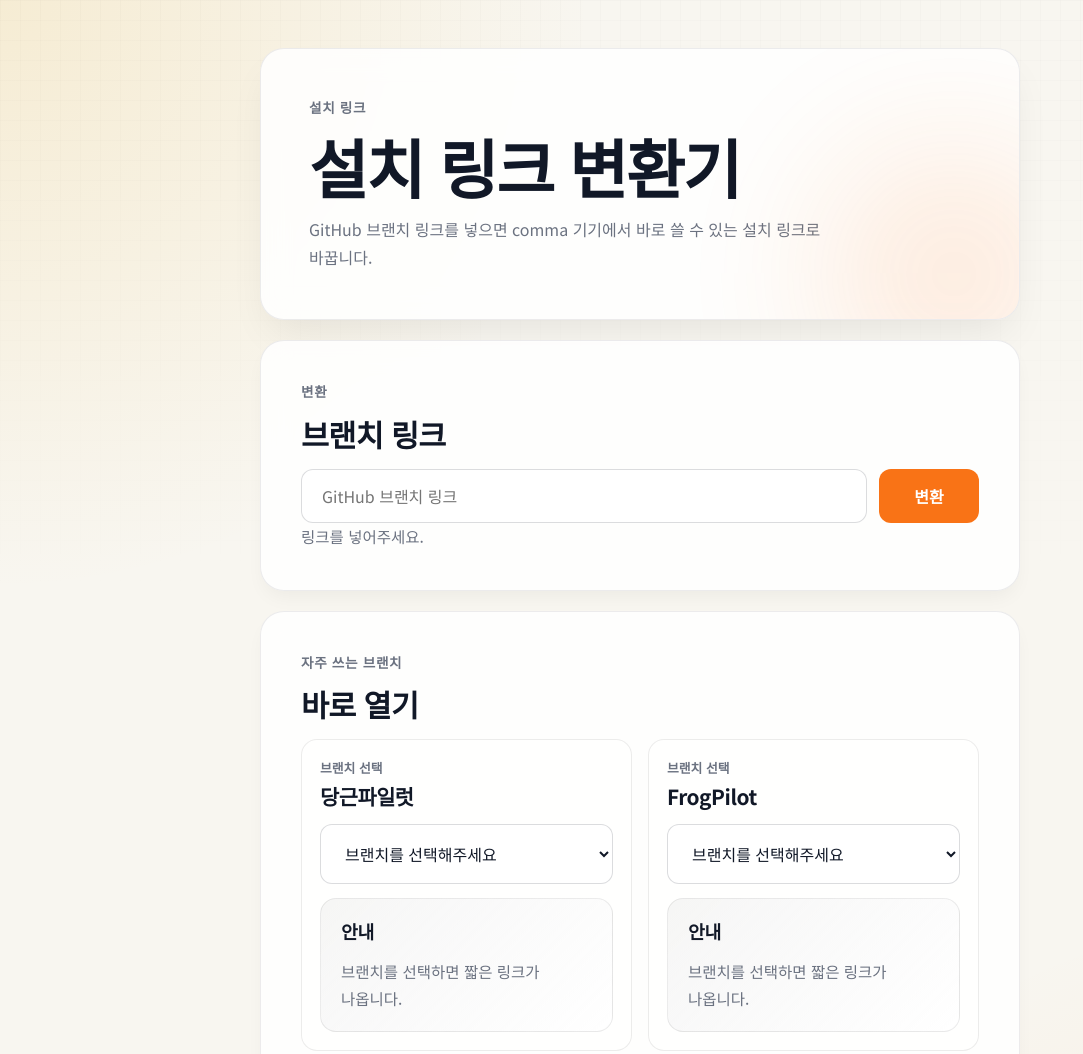
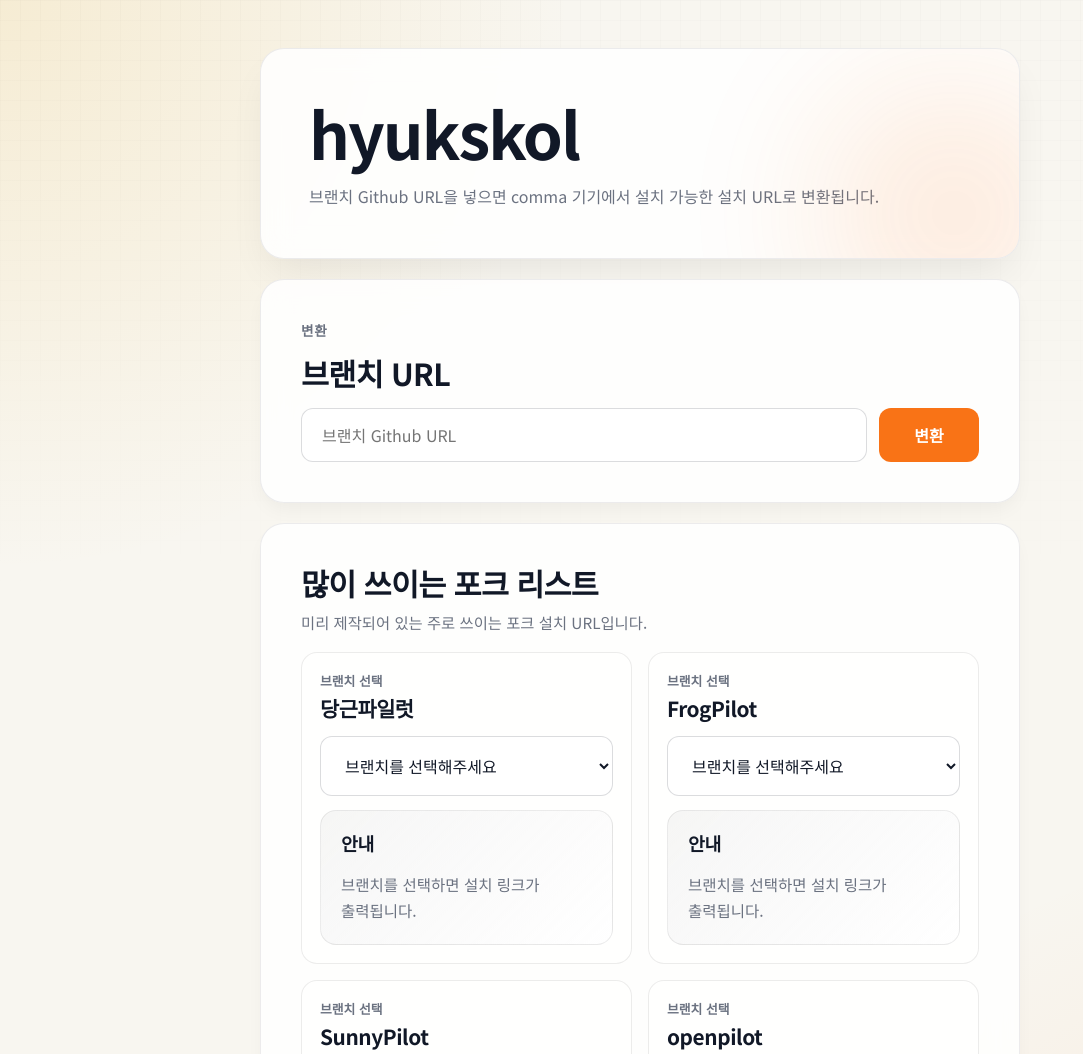
Before and after one commit to leehyuk1108/branch_installer, a website: page docs/index.html in a window 1280 px wide. Shown: the top 1054 px of the page, without its empty margins (0-1083 px from the left). Drawn offline with Linux system fonts and the light colour scheme; no server answers.

Commit message:
Refine hyukskol copy and section layout

```diff
--- a/docs/app.js
+++ b/docs/app.js
@@ -52,7 +52,7 @@
 function parseBranchInput(rawValue) {
   const raw = rawValue.trim();
   if (!raw) {
-    return { error: "링크를 입력해주세요." };
+    return { error: "브랜치 Github URL을 입력해주세요." };
   }
 
   const ownerRepoBranchMatch = raw.match(/^([^/]+)\/([^/]+)\/(.+)$/);
@@ -87,7 +87,7 @@
 
   if (host === "github.com") {
     if (parts.length < 4 || parts[2] !== "tree") {
-      return { error: "브랜치 링크를 넣어주세요." };
+      return { error: "브랜치 Github URL을 넣어주세요." };
     }
 
     return {
@@ -289,7 +289,7 @@
   setResult(makeResultCard({
     tone: "info",
     title: "안내",
-    body: "브랜치를 선택하면 짧은 링크가 나옵니다.",
+    body: "브랜치를 선택하면 설치 링크가 출력됩니다.",
     rows: [],
     actions: [],
   }));
@@ -300,7 +300,7 @@
       setResult(makeResultCard({
         tone: "info",
         title: "안내",
-        body: "브랜치를 선택하면 짧은 링크가 나옵니다.",
+        body: "브랜치를 선택하면 설치 링크가 출력됩니다.",
         rows: [],
         actions: [],
       }));
--- a/docs/index.html
+++ b/docs/index.html
@@ -3,8 +3,8 @@
   <head>
     <meta charset="utf-8">
     <meta name="viewport" content="width=device-width, initial-scale=1">
-    <title>설치 링크 변환기</title>
-    <meta name="description" content="브랜치 링크를 설치 링크로 변환합니다.">
+    <title>hyukskol</title>
+    <meta name="description" content="브랜치 URL을 설치 링크로 변환합니다.">
     <link rel="preconnect" href="https://fonts.googleapis.com">
     <link rel="preconnect" href="https://fonts.gstatic.com" crossorigin>
     <link href="https://fonts.googleapis.com/css2?family=IBM+Plex+Mono:wght@400;500&family=Noto+Sans+KR:wght@400;500;700;800&display=swap" rel="stylesheet">
@@ -13,41 +13,38 @@
   <body>
     <div class="page-shell">
       <header class="hero">
-        <p class="eyebrow">설치 링크</p>
-        <h1>설치 링크 변환기</h1>
-        <p class="hero-copy">GitHub 브랜치 링크를 넣으면 comma 기기에서 바로 쓸 수 있는 설치 링크로 바꿉니다.</p>
+        <h1>hyukskol</h1>
+        <p class="hero-copy">브랜치 Github URL을 넣으면 comma 기기에서 설치 가능한 설치 URL로 변환됩니다.</p>
       </header>
 
       <main class="stack">
         <section class="panel converter-panel">
           <div class="panel-heading">
             <p class="panel-kicker">변환</p>
-            <h2>브랜치 링크</h2>
+            <h2>브랜치 URL</h2>
           </div>
           <form id="converter-form" class="converter-form">
-            <label class="sr-only" for="branch-input">브랜치 링크</label>
+            <label class="sr-only" for="branch-input">브랜치 URL</label>
             <div class="converter-controls">
               <input
                 id="branch-input"
                 class="converter-input"
                 type="text"
                 name="branch-input"
-                placeholder="GitHub 브랜치 링크"
+                placeholder="브랜치 Github URL"
                 autocomplete="off"
                 spellcheck="false"
               >
               <button type="submit" class="action-button action-primary">변환</button>
             </div>
           </form>
-          <div id="converter-result" class="converter-result">
-            <p class="empty-state">링크를 넣어주세요.</p>
-          </div>
+          <div id="converter-result" class="converter-result"></div>
         </section>
 
         <section class="panel branch-panel">
-          <div class="panel-heading">
-            <p class="panel-kicker">자주 쓰는 브랜치</p>
-            <h2>바로 열기</h2>
+          <div class="panel-heading branch-panel-heading">
+            <h2 class="branch-panel-title">많이 쓰이는 포크 리스트</h2>
+            <p class="branch-panel-copy">미리 제작되어 있는 주로 쓰이는 포크 설치 URL입니다.</p>
           </div>
           <div id="featured-groups" class="featured-groups">
             <p class="empty-state">불러오는 중...</p>
--- a/docs/styles.css
+++ b/docs/styles.css
@@ -136,6 +136,24 @@
   font-size: clamp(1.45rem, 3vw, 1.9rem);
   line-height: 1.25;
   letter-spacing: -0.02em;
+}
+
+.branch-panel-heading {
+  display: grid;
+  gap: 8px;
+}
+
+.branch-panel-title {
+  font-size: clamp(1.75rem, 3.5vw, 2.35rem);
+  line-height: 1.2;
+  letter-spacing: -0.03em;
+}
+
+.branch-panel-copy {
+  margin: 0;
+  color: var(--muted);
+  font-size: 0.96rem;
+  line-height: 1.65;
 }
 
 .converter-form,
```
